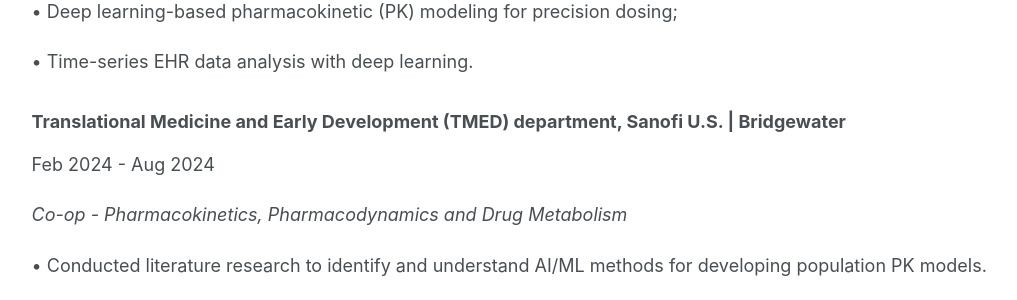
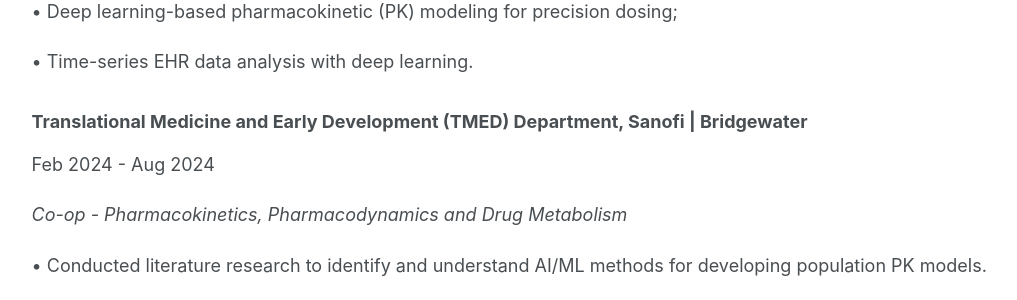
Before and after one commit to BingyuMao/BingyuMao.github.io, a Jekyll site: the page built from _pages/cv.md, in a window 1280 px wide and 900 px high, scrolled down 1097 px. Shown: the part 149-449 px from the top of the window, without its empty margins (250-1267 px from the left). Built offline with Jekyll 4.4.1, drawn with Linux system fonts in a browser that asks for light colours.

Commit message:
Update cv.md

```diff
--- a/_pages/cv.md
+++ b/_pages/cv.md
@@ -56,7 +56,7 @@ Oct 2020 - Present
 
 • Time-series EHR data analysis with deep learning.
 
-### Translational Medicine and Early Development (TMED) department, Sanofi U.S. | Bridgewater
+### Translational Medicine and Early Development (TMED) Department, Sanofi | Bridgewater
 
 Feb 2024 - Aug 2024
 
```
